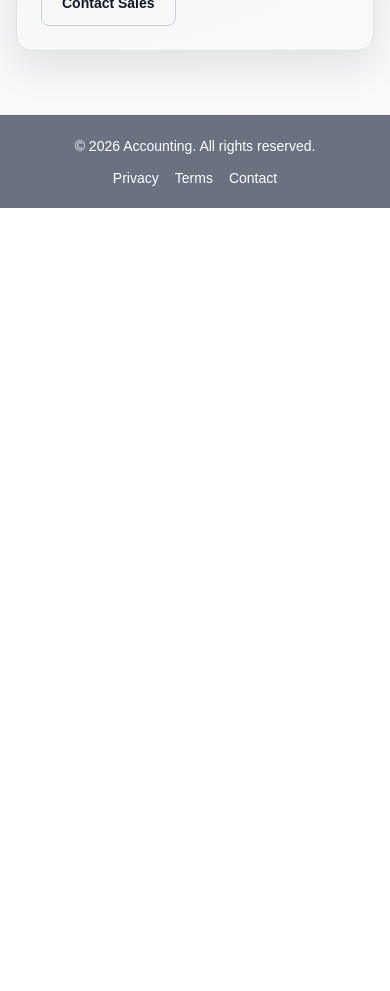
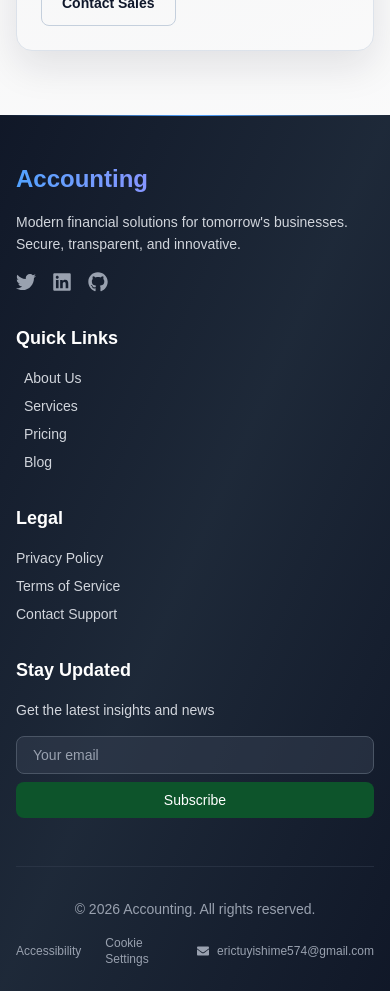
Before and after one commit to eric2003tu/Accounting, a Next.js app: page / in a window 390 px wide. Shown: the part 10620-11611 px from the top of the page. Before the commit the page ends 10828 px from the top, so only its background shows below. Built offline with nearby package versions, Linux system fonts and the light colour scheme.

Commit message:
added create business page

```diff
--- a/app/components/Footer.tsx
+++ b/app/components/Footer.tsx
@@ -1,22 +1,114 @@
 import Link from 'next/link';
+import { FaTwitter, FaLinkedin, FaGithub, FaEnvelope } from 'react-icons/fa';
 
 const Footer = () => {
   const year = new Date().getFullYear();
 
   return (
-    <footer className="border-t border-black/10 bg-gray-500">
-      <div className="mx-auto flex w-full max-w-6xl flex-col items-center justify-between gap-3 px-4 py-5 text-sm text-zinc-600 sm:flex-row sm:px-6 lg:px-8">
-        <p className='text-white'>© {year} Accounting. All rights reserved.</p>
-        <div className="flex items-center gap-4">
-          <Link href="/privacy" className="transition-colors hover:text-black text-white">
-            Privacy
-          </Link>
-          <Link href="/terms" className="transition-colors hover:text-black text-white">
-            Terms
-          </Link>
-          <Link href="/contact" className="transition-colors hover:text-black text-white">
-            Contact
-          </Link>
+    <footer className="relative bg-gradient-to-br from-gray-900 via-gray-800 to-gray-900 text-white">
+      {/* Modern gradient border top */}
+      <div className="absolute top-0 left-0 right-0 h-px bg-gradient-to-r from-transparent via-blue-400 to-transparent" />
+
+      <div className="mx-auto max-w-7xl px-4 sm:px-6 lg:px-8 pt-12 pb-6">
+        {/* Main footer content */}
+        <div className="grid grid-cols-1 gap-8 md:grid-cols-2 lg:grid-cols-4 mb-12">
+          {/* Brand Column */}
+          <div className="space-y-4">
+            <h3 className="text-2xl font-bold bg-gradient-to-r from-blue-400 to-purple-400 bg-clip-text text-transparent">
+              Accounting
+            </h3>
+            <p className="text-gray-300 text-sm leading-relaxed">
+              Modern financial solutions for tomorrow's businesses. Secure, transparent, and innovative.
+            </p>
+            <div className="flex space-x-4">
+              <a href="#" className="text-gray-400 hover:text-blue-400 transition-all duration-300 transform hover:scale-110">
+                <FaTwitter size={20} />
+              </a>
+              <a href="#" className="text-gray-400 hover:text-blue-400 transition-all duration-300 transform hover:scale-110">
+                <FaLinkedin size={20} />
+              </a>
+              <a href="#" className="text-gray-400 hover:text-blue-400 transition-all duration-300 transform hover:scale-110">
+                <FaGithub size={20} />
+              </a>
+            </div>
+          </div>
+
+          {/* Quick Links */}
+          <div className="space-y-4">
+            <h4 className="text-lg font-semibold text-white">Quick Links</h4>
+            <ul className="space-y-2">
+              {['About Us', 'Services', 'Pricing', 'Blog'].map((item) => (
+                <li key={item}>
+                  <Link
+                    href={`/${item.toLowerCase().replace(' ', '')}`}
+                    className="text-gray-300 hover:text-blue-400 transition-colors duration-200 text-sm group flex items-center gap-2"
+                  >
+                    <span className="w-0 group-hover:w-2 h-px bg-blue-400 transition-all duration-300" />
+                    {item}
+                  </Link>
+                </li>
+              ))}
+            </ul>
+          </div>
+
+          {/* Legal Links */}
+          <div className="space-y-4">
+            <h4 className="text-lg font-semibold text-white">Legal</h4>
+            <ul className="space-y-2">
+              <li>
+                <Link href="/privacy" className="text-gray-300 hover:text-blue-400 transition-colors duration-200 text-sm flex items-center gap-2">
+                  Privacy Policy
+                </Link>
+              </li>
+              <li>
+                <Link href="/terms" className="text-gray-300 hover:text-blue-400 transition-colors duration-200 text-sm flex items-center gap-2">
+                  Terms of Service
+                </Link>
+              </li>
+              <li>
+                <Link href="/contact" className="text-gray-300 hover:text-blue-400 transition-colors duration-200 text-sm flex items-center gap-2">
+                  Contact Support
+                </Link>
+              </li>
+            </ul>
+          </div>
+
+          {/* Newsletter */}
+          <div className="space-y-4">
+            <h4 className="text-lg font-semibold text-white">Stay Updated</h4>
+            <p className="text-gray-300 text-sm">Get the latest insights and news</p>
+            <div className="flex flex-col sm:flex-row gap-2">
+              <input
+                type="email"
+                placeholder="Your email"
+                className="flex-1 px-4 py-2 rounded-lg bg-gray-700/50 border border-gray-600 text-white placeholder-gray-400 focus:outline-none focus:border-blue-400 transition-colors text-sm"
+              />
+              <button className="px-4 py-2 bg-green-900 rounded-lg text-white text-sm font-medium cursor-pointer transition-all duration-300 transform hover:scale-105">
+                Subscribe
+              </button>
+            </div>
+          </div>
+        </div>
+
+        {/* Bottom bar */}
+        <div className="pt-8 border-t border-gray-700/50">
+          <div className="flex flex-col sm:flex-row justify-between items-center gap-4">
+            <p className="text-gray-400 text-sm">
+              © {year} Accounting. All rights reserved.
+            </p>
+            <div className="flex items-center gap-6">
+              <Link href="/accessibility" className="text-gray-400 hover:text-blue-400 text-xs transition-colors">
+                Accessibility
+              </Link>
+              <Link href="/cookies" className="text-gray-400 hover:text-blue-400 text-xs transition-colors">
+                Cookie Settings
+              </Link>
+              <div className="flex items-center gap-2 text-gray-400 text-xs">
+                <FaEnvelope size={12} />
+                <span>erictuyishime574@gmail.com</span>
+              </div>
+            </div>
+          </div>
         </div>
       </div>
     </footer>
--- a/package.json
+++ b/package.json
@@ -13,6 +13,7 @@
     "next": "16.2.3",
     "react": "19.2.4",
     "react-dom": "19.2.4",
+    "react-icons": "^5.6.0",
     "recharts": "^3.8.1"
   },
   "devDependencies": {
```
Also changed, not shown: 1 other file (tests, documents, lock files or other folders).
